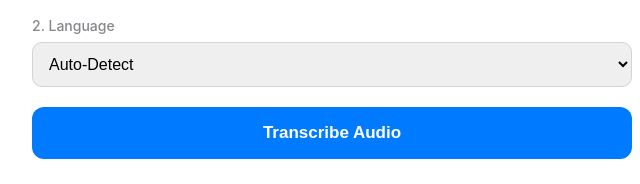
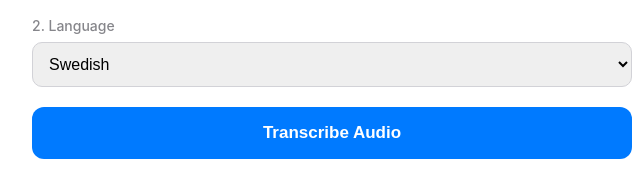
Before and after one commit to obbish/whisper-web-ui, a plain HTML site: page index.html in a window 1280 px wide. Shown: the part 203-387 px from the top of the page, 308-948 px from the left. Drawn offline with Linux system fonts and the light colour scheme.

Commit message:
update: language list

```diff
--- a/index.html
+++ b/index.html
@@ -154,12 +154,66 @@
         <div class="form-group">
             <label>2. Language</label>
             <select id="language">
+                <option value="sv" selected>Swedish</option>
+                <option value="en">English</option>
                 <option value="auto">Auto-Detect</option>
+                <option value="af">Afrikaans</option>
+                <option value="ar">Arabic</option>
+                <option value="hy">Armenian</option>
+                <option value="az">Azerbaijani</option>
+                <option value="be">Belarusian</option>
+                <option value="bs">Bosnian</option>
+                <option value="bg">Bulgarian</option>
+                <option value="ca">Catalan</option>
+                <option value="zh">Chinese</option>
+                <option value="hr">Croatian</option>
+                <option value="cs">Czech</option>
+                <option value="da">Danish</option>
+                <option value="nl">Dutch</option>
+                <option value="en">English</option>
+                <option value="et">Estonian</option>
+                <option value="fi">Finnish</option>
+                <option value="fr">French</option>
+                <option value="gl">Galician</option>
+                <option value="de">German</option>
+                <option value="el">Greek</option>
+                <option value="he">Hebrew</option>
+                <option value="hi">Hindi</option>
+                <option value="hu">Hungarian</option>
+                <option value="is">Icelandic</option>
+                <option value="id">Indonesian</option>
+                <option value="it">Italian</option>
+                <option value="ja">Japanese</option>
+                <option value="kn">Kannada</option>
+                <option value="kk">Kazakh</option>
+                <option value="ko">Korean</option>
+                <option value="lv">Latvian</option>
+                <option value="lt">Lithuanian</option>
+                <option value="mk">Macedonian</option>
+                <option value="ms">Malay</option>
+                <option value="mi">Maori</option>
+                <option value="mr">Marathi</option>
+                <option value="ne">Nepali</option>
+                <option value="no">Norwegian</option>
+                <option value="fa">Persian</option>
+                <option value="pl">Polish</option>
+                <option value="pt">Portuguese</option>
+                <option value="ro">Romanian</option>
+                <option value="ru">Russian</option>
+                <option value="sr">Serbian</option>
+                <option value="sk">Slovak</option>
+                <option value="sl">Slovenian</option>
+                <option value="es">Spanish</option>
+                <option value="sw">Swahili</option>
                 <option value="sv">Swedish</option>
-                <option value="en">English</option>
-                <option value="no">Norwegian</option>
-                <option value="da">Danish</option>
-                <option value="de">German</option>
+                <option value="tl">Tagalog</option>
+                <option value="ta">Tamil</option>
+                <option value="th">Thai</option>
+                <option value="tr">Turkish</option>
+                <option value="uk">Ukrainian</option>
+                <option value="ur">Urdu</option>
+                <option value="vi">Vietnamese</option>
+                <option value="cy">Welsh</option>
             </select>
         </div>
 
```
